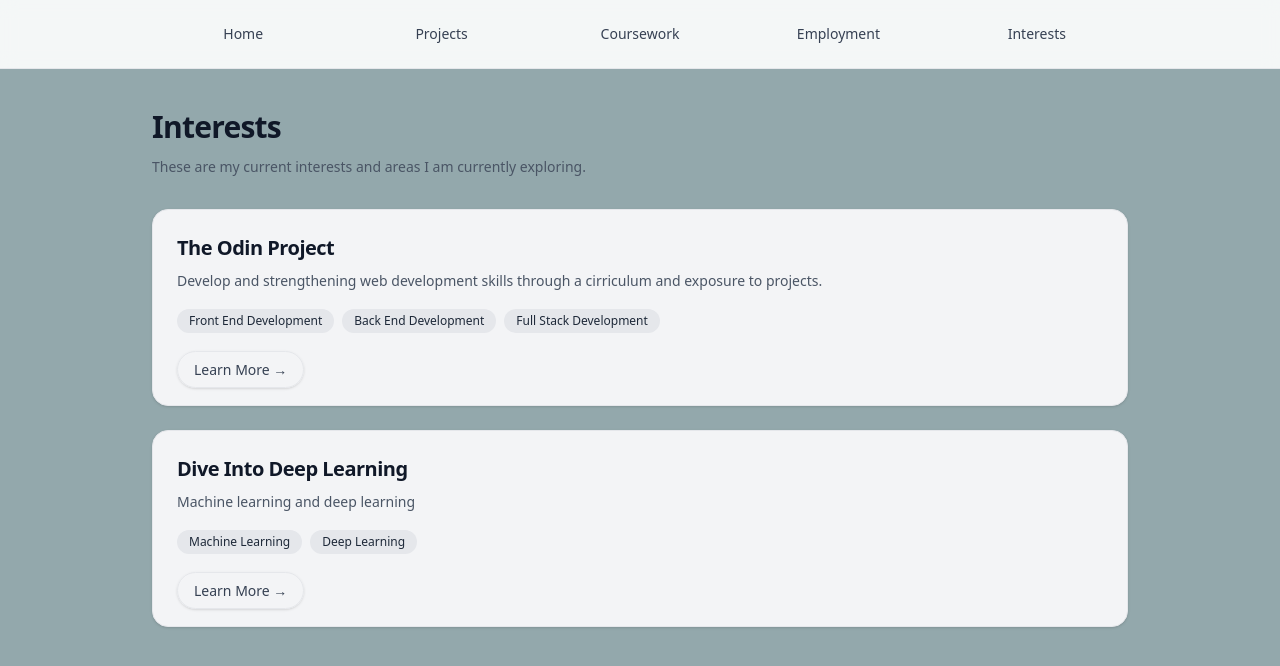
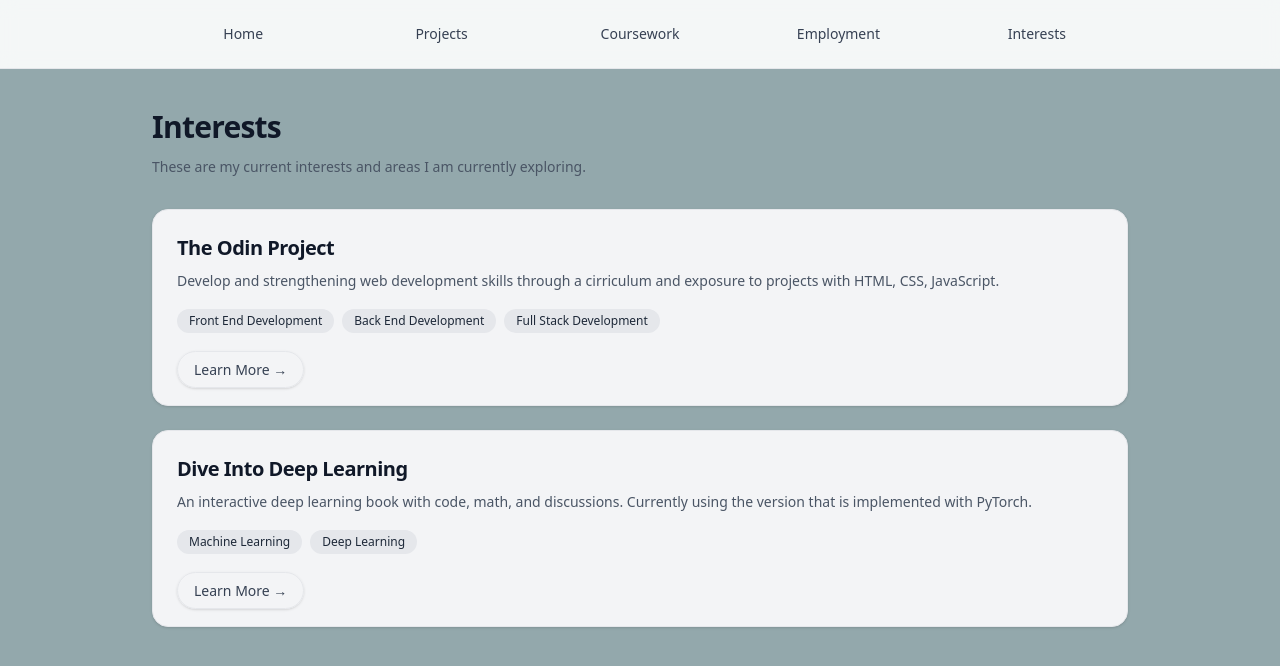
Before and after one commit to raul-martinezbeltran/Personal-Website, a React (Vite) app: page /#/interests in a window 1280 px wide. Shown: the top 666 px of the page. Built offline with nearby package versions, Linux system fonts and the light colour scheme.

Commit message:
Added content to interests page

```diff
--- a/src/Pages/Interests/index.tsx
+++ b/src/Pages/Interests/index.tsx
@@ -19,7 +19,7 @@
         <div className="grid sm:grid-cols-1 lg:grid-cols-1 gap-6">
           <Interest
             name="The Odin Project"
-            description="Develop and strengthening web development skills through a cirriculum and exposure to projects."
+            description="Develop and strengthening web development skills through a cirriculum and exposure to projects with HTML, CSS, JavaScript."
             link="https://www.theodinproject.com/"
             other={[
               "Front End Development",
@@ -29,7 +29,7 @@
           />
           <Interest
             name="Dive Into Deep Learning"
-            description="Machine learning and deep learning"
+            description="An interactive deep learning book with code, math, and discussions. Currently using the version that is implemented with PyTorch."
             link="https://d2l.ai/"
             other={["Machine Learning", "Deep Learning"]}
           />
```
